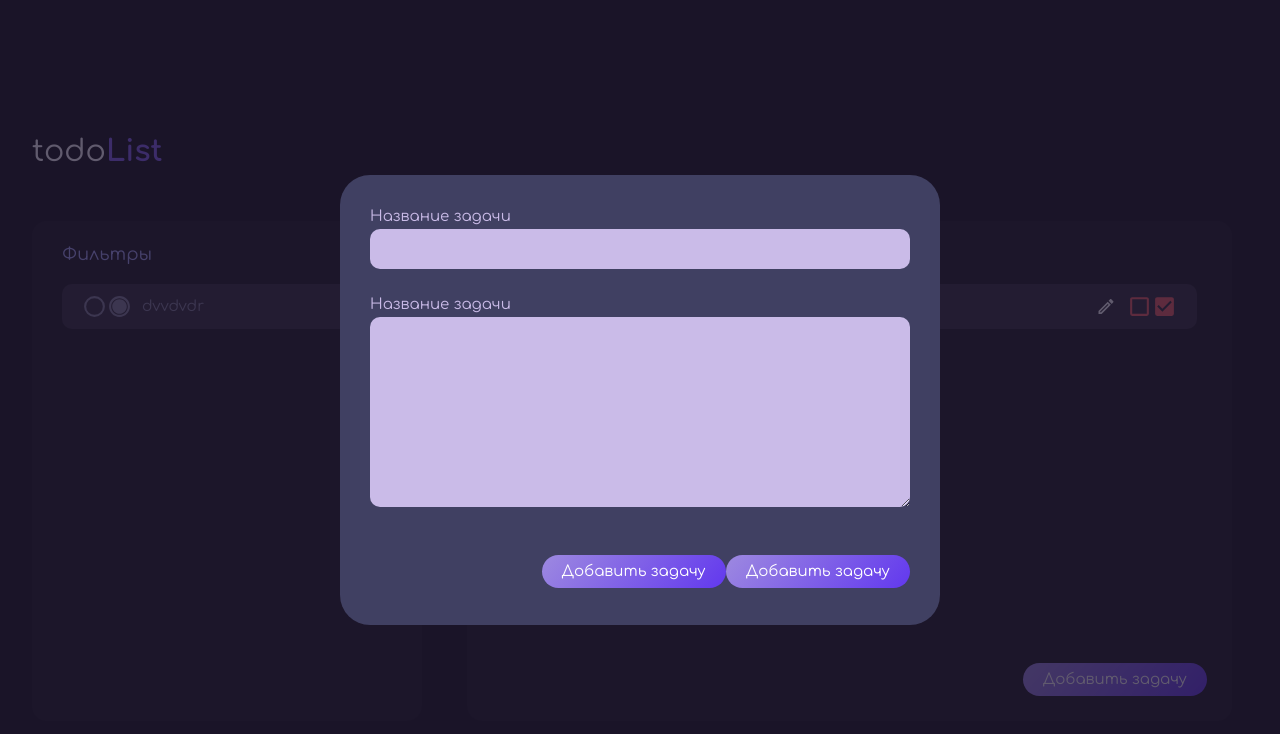
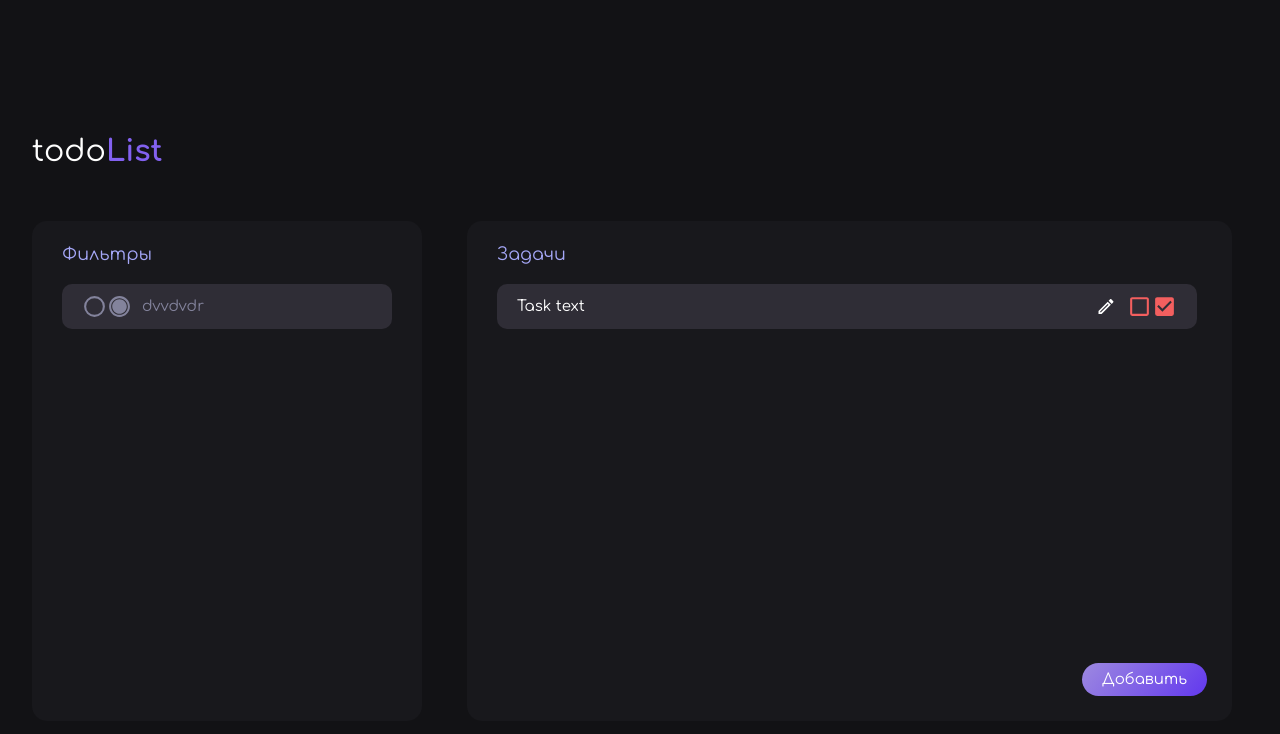
Before and after one commit to Katerina3337/todoList, a Vue app: page / in a window 1280 px wide. Shown: the top 734 px of the page. Built offline with nearby package versions, Linux system fonts and the light colour scheme.

Commit message:
EditModal and AddModal

```diff
--- a/src/App.vue
+++ b/src/App.vue
@@ -1,7 +1,7 @@
 <script setup lang="ts">
 import todoList from '@/components/todoList.vue';
 import todoFilters from '@/components/todoFilters.vue';
-import TodoModal from '@/components/TodoModal.vue';
+
 </script>
 
 <template>
@@ -11,7 +11,6 @@ import TodoModal from '@/components/TodoModal.vue';
       <div class="todo__tabs">
         <todoFilters></todoFilters>
         <todoList></todoList>
-        <TodoModal/>
       </div>
     </div>
   </div>
--- a/src/components/TodoModal.vue
+++ b/src/components/TodoModal.vue
@@ -1,22 +1,34 @@
 <script setup>
-import todoButton from '@/components/todoButton.vue';
 import TodoButton from "@/components/todoButton.vue";
+import CancelIcon from '@/components/icons/CancelIcon.vue';
+
+defineProps({
+  buttonText: {
+    type: String,
+    required: true,
+    default: 'Добавить',
+  },
+  isShowModal: {
+    type: Boolean,
+  }
+})
 </script>
 
 <template>
 <div class="todo__modal-layout">
   <div class="todo__modal">
+    <CancelIcon class="todo__icon" @click="$emit('closeModal')"/>
     <div class="todo__modal--text-field">
       <label class="todo__modal--label" for="title">Название задачи</label>
       <input class="todo__modal--input" type="text">
     </div>
     <div class="todo__modal--text-field">
-      <label class="todo__modal--label" for="title">Название задачи</label>
+      <label class="todo__modal--label" for="title">Описание задачи</label>
       <textarea class="todo__modal--textarea" type="text" rows="10"></textarea>
     </div>
     <div class="todo__buttons">
-      <todo-button/>
-      <todo-button/>
+      <todo-button class="todo__modal--button" :button-text="buttonText"/>
+      <todo-button button-text="Отмена" :is-cancel-button="true" @click="$emit('closeModal')"/>
     </div>
   </div>
 </div>
@@ -42,6 +54,7 @@ import TodoButton from "@/components/todoButton.vue";
   width: 600px;
   height: 450px;
   padding: 30px;
+  position: relative;
   background-color: #404062;
   border-radius: 30px;
 }
@@ -75,4 +88,15 @@ import TodoButton from "@/components/todoButton.vue";
   margin-top: 1.5rem;
   margin-left: auto;
 }
+
+.todo__icon {
+  position: absolute;
+  top: 10px;
+  right: 15px;
+  fill: #cabbe8;
+}
+
+.todo__modal--button {
+  margin-right: 25px;
+}
 </style>
--- /dev/null
+++ b/src/components/icons/CancelIcon.vue
@@ -0,0 +1,6 @@
+<template>
+  <svg xmlns="http://www.w3.org/2000/svg" viewBox="0 0 24 24">
+    <title>Закрыть окно</title>
+    <path d="M13.46,12L19,17.54V19H17.54L12,13.46L6.46,19H5V17.54L10.54,12L5,6.46V5H6.46L12,10.54L17.54,5H19V6.46L13.46,12Z" />
+  </svg>
+</template>
--- a/src/components/todoButton.vue
+++ b/src/components/todoButton.vue
@@ -1,6 +1,22 @@
+<script setup>
+defineProps({
+  buttonText: {
+    type: String,
+    required: true,
+    default: 'Добавить',
+  },
+  isCancelButton: {
+    type: Boolean,
+    required: false,
+  },
+})
+</script>
+
 <template>
-  <button class="button">Добавить задачу</button>
+  <button class="button" :class="{cancel: isCancelButton}">{{ buttonText }}</button>
 </template>
+
+
 
 <style scoped>
 .button {
@@ -17,7 +33,15 @@
   cursor: pointer;
 }
 
+.cancel {
+  background: linear-gradient(130deg, rgb(250, 97, 97) 0%, rgb(220, 27, 27) 100%);
+}
+
 .button:hover {
   box-shadow: 0 0 5px rgba(192, 91, 243, 0.77);
 }
+
+.cancel:hover {
+  box-shadow: 0 0 5px rgba(243, 91, 91, 0.77);
+}
 </style>
--- a/src/components/todoItem.vue
+++ b/src/components/todoItem.vue
@@ -2,15 +2,33 @@
 import EditIcon from '@/components/icons/EditIcon.vue';
 import CheckboxIcon from "@/components/icons/CheckboxIcon.vue";
 import CheckedIcon from "@/components/icons/CheckedIcon.vue";
+import TodoModal from '@/components/TodoModal.vue';
+
+import { ref } from 'vue';
+
+const isShowModal = ref(false);
+const buttonText = ref('Редактировать');
+const showModal = () => {
+  isShowModal.value = true;
+}
+const closeModal = () => {
+  isShowModal.value = false;
+}
 </script>
 
 <template>
   <div class="todo__item">
     <p class="todo__task">Task text</p>
     <div class="todo__icons">
-      <EditIcon class="todo__icon todo__edit-icon"/>
+      <EditIcon class="todo__icon todo__edit-icon" @click="showModal"/>
       <CheckboxIcon class="todo__icon todo__delete-icon"/>
       <CheckedIcon class="todo__icon todo__delete-icon"/>
+      <TodoModal
+          v-if="isShowModal"
+          :button-text="buttonText"
+          :is-show-modal="isShowModal"
+          @close-modal="closeModal"
+      />
     </div>
   </div>
 
--- a/src/components/todoList.vue
+++ b/src/components/todoList.vue
@@ -1,14 +1,30 @@
 <script setup>
 import todoItem from '@/components/todoItem.vue';
 import todoButton from '@/components/todoButton.vue';
+import TodoModal from '@/components/TodoModal.vue';
+import {ref} from "vue";
+
+const isShowModal = ref(false);
+const buttonText = ref('Добавить');
+const showModal = () => {
+  isShowModal.value = true;
+}
+const closeModal = () => {
+  isShowModal.value = false;
+}
 </script>
 
 <template>
   <div class="todo__tasks">
     <h3 class="todo__title">Задачи</h3>
     <todoItem></todoItem>
+    <todoModal
+        v-if="isShowModal"
+        :button-text="buttonText"
+        @close-modal="closeModal"
+    />
     <div>
-      <todoButton class="todo__button"></todoButton>
+      <todoButton class="todo__button" @click="showModal"></todoButton>
     </div>
   </div>
 </template>
```
